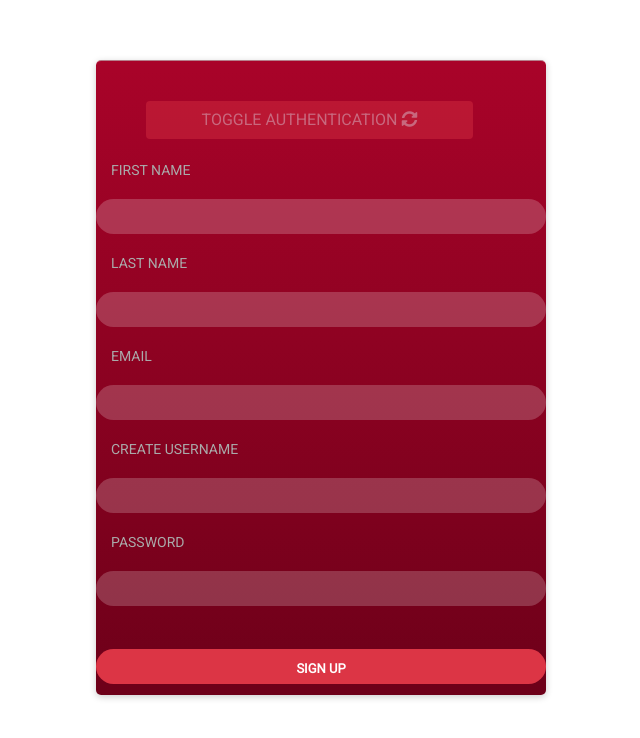
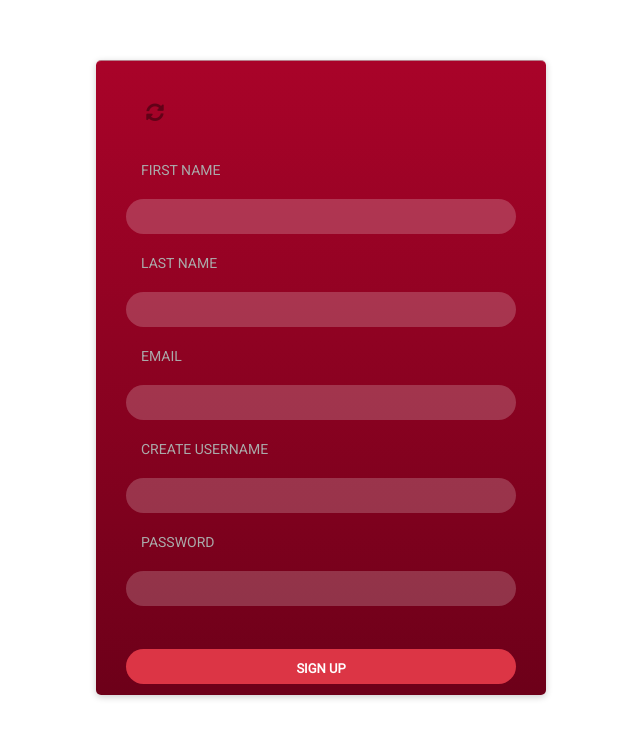
Before and after one commit to keekscodes/shareflixx, a React (Create React App) app in the folder client/: page /login in a window 1280 px wide. Shown: the top 738 px of the page, without its empty margins (319-959 px from the left). Built offline with nearby package versions, Linux system fonts and the light colour scheme; the HTML template or start-up script is replaced by a standard one.

Commit message:
cleaned up form layout

```diff
--- a/client/src/App.css
+++ b/client/src/App.css
@@ -205,8 +205,8 @@ li {
     padding-right: 37px;
     padding-top: 20px;
     position: relative;
-    top: -175px;
-    left: 400px;
+    /* top: -175px; */
+    /* left: 400px; */
     opacity: 0;
     transition: all .5s ease;
 }
@@ -260,6 +260,10 @@ li {
 #check.checked path {
     stroke-dashoffset: 33px;
     fill: rgba(255, 255, 255, .03);
+}
+
+.form-signin-down{
+    padding: 0px 30px;
 }
 
 .form-signin input, .form-signup input, .form-signin-down input {
@@ -647,3 +651,12 @@ a.btn-goback:hover {
     background-size: cover;
     overflow: hidden;
   }
+
+  .fa-sync-alt {
+      color: black;
+  }
+
+  .fa-sync-alt:hover {
+      cursor: pointer;
+      color: green;
+  }
--- a/client/src/App.js
+++ b/client/src/App.js
@@ -9,7 +9,7 @@ import Authorization from "./components/pages/Authorization";
 import LandingPage from "./components/pages/LandingPage";
 import Navigation from "./components/Navigation/index";
 import Profile from "./components/pages/Profile/index";
-import Footer from "./components/Footer";
+// import Footer from "./components/Footer";
 
 class App extends Component {
   render() {
--- a/client/src/assets/views/landingPage.jsx
+++ b/client/src/assets/views/landingPage.jsx
@@ -1,6 +1,6 @@
 import { container, title } from "../material-kit-react";
-import Logo from "../../components/Logo/landing.png"
-import { withTheme } from "@material-ui/styles";
+// import Logo from "../../components/Logo/landing.png"
+// import { withTheme } from "@material-ui/styles";
 
 const landingPageStyle = {
   container: {
--- a/client/src/components/pages/Authorization.js
+++ b/client/src/components/pages/Authorization.js
@@ -132,9 +132,9 @@ class Authorization extends Component {
           <div className={this.state.active ? "nav" : "nav"}>
             <ul className="links">
               <li className={this.state.active ? "signin-active" : "signin-inactive"}>
-                <span id="tg-btn" className="btn"
+                <span
                       onClick={this.handleClick}
-                      style={{width: "327px"}}>Toggle Authentication <i className="fas fa-sync-alt"/>
+                      style={{width: "auto"}}> <i className="fas fa-sync-alt"/>
                 </span>
               </li>
             </ul>
```
Also changed, not shown: client/src/components/pages/LandingPage.jsx (+4 -4 lines).
